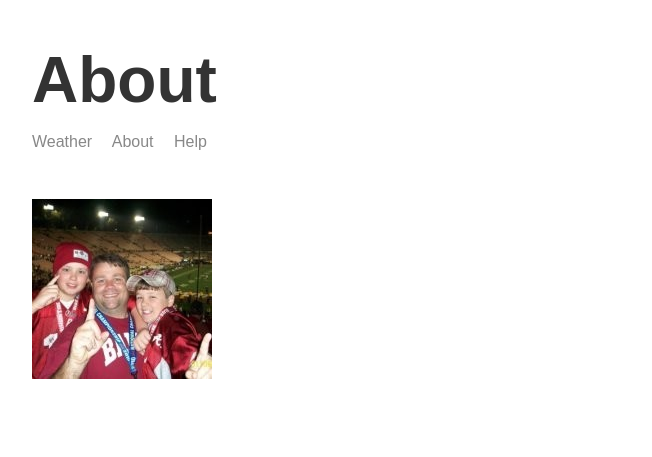
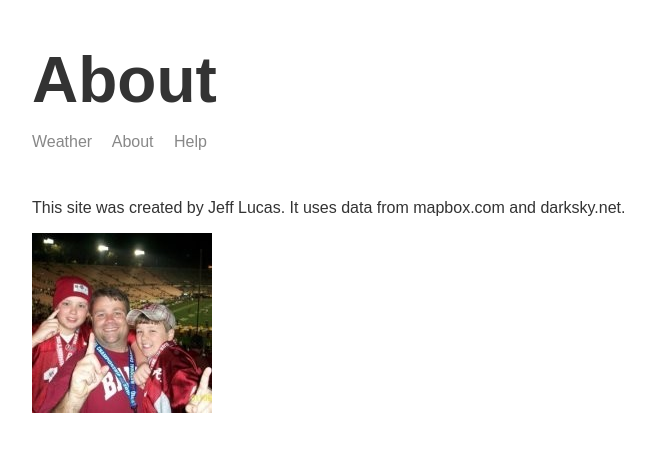
Before and after one commit to jslucas1/weather-website, a Node server app: page /about in a window 1280 px wide. Shown: the top 457 px of the page, without its empty margins (283-935 px from the left). Run offline with Node 20, Linux system fonts and the light colour scheme; some libraries are stand-ins or nearby versions.

Commit message:
Add about text

```diff
--- a/templates/views/about.hbs
+++ b/templates/views/about.hbs
@@ -13,6 +13,7 @@
 
     <div class="main-content">
         {{>header}}
+        <p>This site was created by Jeff Lucas.  It uses data from mapbox.com and darksky.net.</p>
         <img class="portrait" src="/img/pic.jpg">
     </div>
 
```
